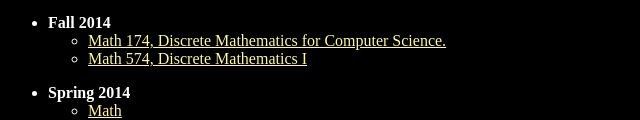
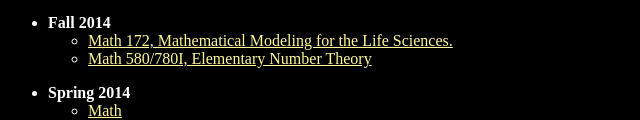
Before and after one commit to RalphHoward/RalphHoward.github.io, a plain HTML site: page Classes/index.html in a window 1280 px wide. Shown: the part 192-312 px from the top of the page, without its empty margins (0-640 px from the left). Drawn offline with Linux system fonts and the light colour scheme.

Commit message:
Updating files

```diff
--- a/Classes/index.html
+++ b/Classes/index.html
@@ -35,8 +35,8 @@
 <ul>
   <li><strong>Fall 2014</strong></li>
   <ul>
-  	<li><a href="Fall2014/174/">Math 174, Discrete Mathematics for Computer Science.</a></li>
-	<li><a href="Fall2014/574/">Math 574, Discrete Mathematics I</a></li>
+  	<li><a href="Fall2014/172/">Math 172,  Mathematical Modeling for the Life Sciences.</a></li>
+	<li><a href="Fall2014/580/">Math 580/780I, Elementary Number Theory </a></li>
   </ul>
 </ul>
 
```
Also changed, not shown: Classes/Fall2014/172/index.html (+0 -3 lines).
